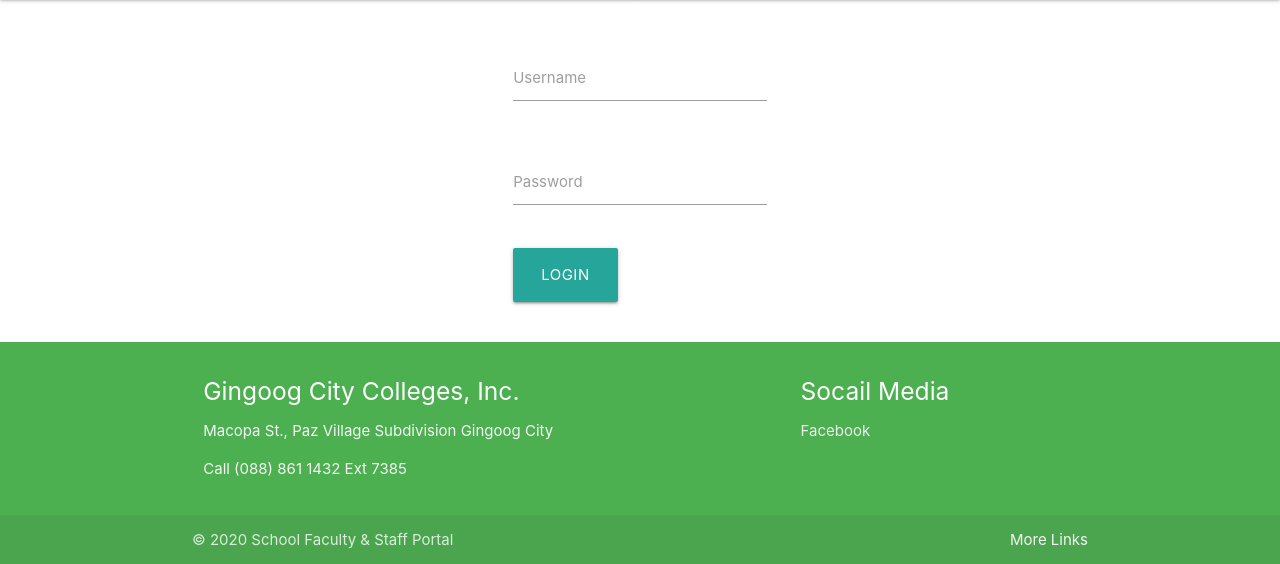
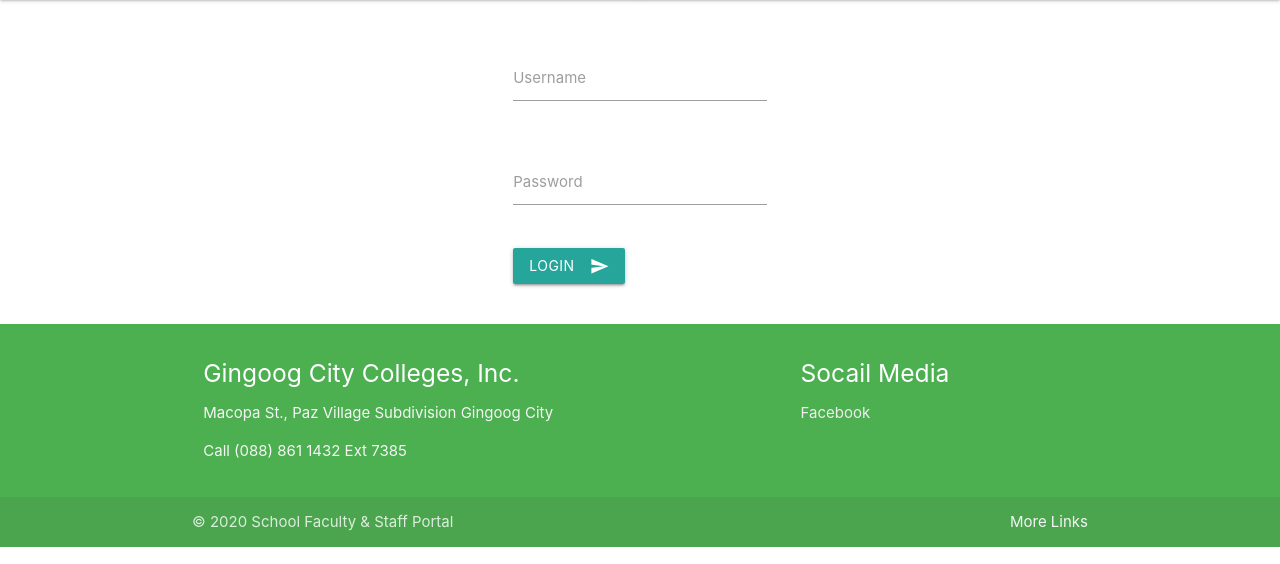
Before and after one commit to mboy1011/SFSP-DockerFlaskPy, a Flask app: page / in a window 1280 px wide. Shown: the part 65-629 px from the top of the page. Run offline with Flask 2, Linux system fonts and the light colour scheme.

Commit message:
Added Favicon.

```diff
--- a/www/templates/index.html
+++ b/www/templates/index.html
@@ -5,6 +5,9 @@
     <meta name="viewport" content="width=device-width, initial-scale=1.0">
     <meta http-equiv="X-UA-Compatible" content="ie=edge">
     <title>GCC-SFSP</title>
+    <!-- Favicon -->
+    <link rel="shortcut icon" href="{{ url_for('static',filename='assets/icon/favicon.ico') }}" type="image/x-icon">
+    <link rel="icon" href="{{ url_for('static',filename='assets/icon/favicon.ico') }}" type="image/x-icon">
     <!-- MaterializeCSS -->
     <link rel="stylesheet" href="{{ url_for('static',filename='assets/css/materializecss.min.css') }}">
     <link rel="stylesheet" href="{{ url_for('static',filename='assets/css/style.css')}}">
@@ -65,7 +68,9 @@
             </div>
             <div class="row">
               <div class="col s12">
-                  <button class="waves-effect waves-light btn-large" type="submit">Login</button>
+                <button class="btn waves-effect waves-light" type="submit" name="action">Login
+                  <i class="material-icons right">send</i>
+                </button>
               </div>
             </div>
           </form>
```
Also changed, not shown: www/static/assets/icon/favicon.ico (added).
